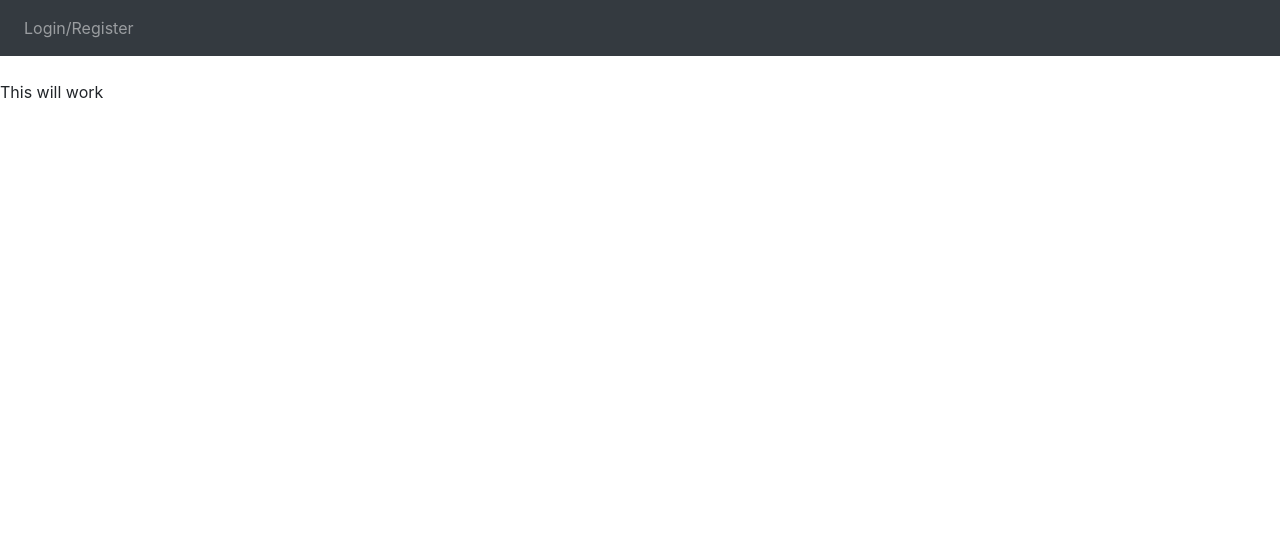
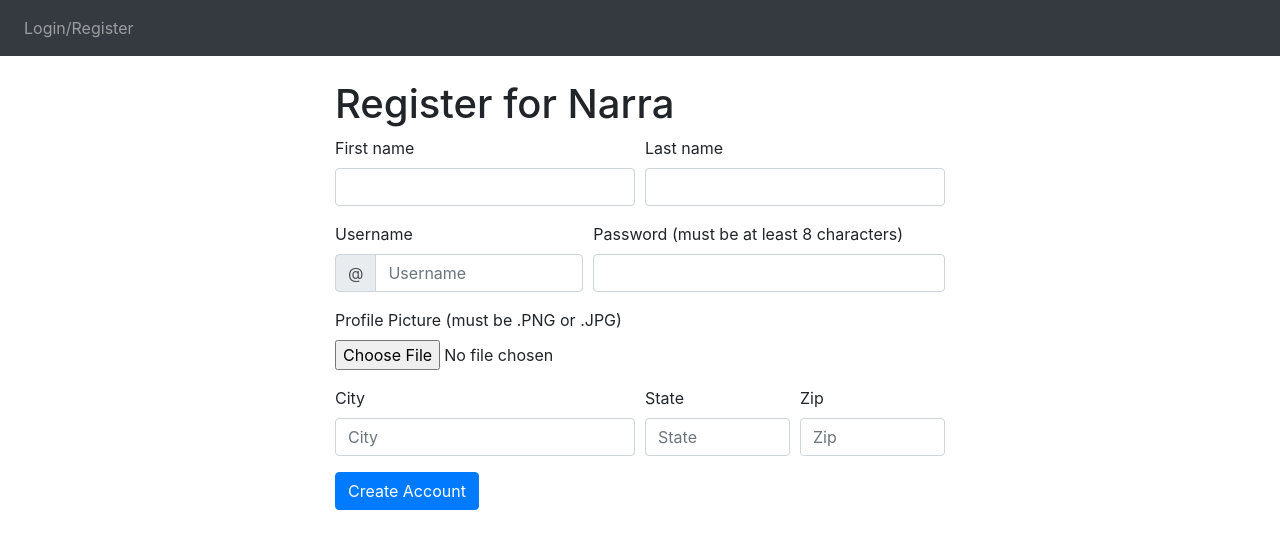
Before and after one commit to natalialuzuriaga/narra, a React (Create React App) app: page /register in a window 1280 px wide. Shown: the top 548 px of the page. Built offline with nearby package versions, Linux system fonts and the light colour scheme.

Commit message:
Merge register.component.js from the branch login-register

```diff
--- a/src/components/register.component.js
+++ b/src/components/register.component.js
@@ -1,12 +1,102 @@
 import React, { Component } from 'react';
-import { Link } from 'react-router-dom';
+import Form from 'react-bootstrap/Form';
+import Button from 'react-bootstrap/Button';
+import InputGroup from 'react-bootstrap/InputGroup';
+import { Col, Container } from 'react-bootstrap';
 
-export default class Navbar extends Component {
-    render(){
-        return(
-            <div>
-                <p>This will work</p>
-            </div>
+export default class Register extends Component {
+    render() {
+        return (
+            <Container className="w-50">
+                <h1>
+                    Register for Narra
+                </h1>
+
+                <Form>
+                    <Form.Row>
+                        <Form.Group as={Col} md="6">
+                            <Form.Label>First name</Form.Label>
+                            <Form.Control
+                                type="text"
+                                name="firstName"
+                            />
+                        </Form.Group>
+
+                        <Form.Group as={Col} md="6">
+                            <Form.Label>Last name</Form.Label>
+                            <Form.Control
+                                type="text"
+                                name="lastName"
+                            />
+                        </Form.Group>
+
+                    </Form.Row>
+
+                    <Form.Row>
+                        <Form.Group as={Col} md="5">
+                            <Form.Label>Username</Form.Label>
+                            <InputGroup>
+                                <InputGroup.Prepend>
+                                    <InputGroup.Text id="inputGroupPrepend">@</InputGroup.Text>
+                                </InputGroup.Prepend>
+                                <Form.Control
+                                type="text"
+                                placeholder="Username"
+                                name="username"
+                                />
+                            </InputGroup>
+                        </Form.Group>
+
+                        <Form.Group as={Col} md="7">
+                            <Form.Label>Password (must be at least 8 characters)</Form.Label>
+                            <Form.Control
+                                type="password"
+                                name="password"
+                            />
+                        </Form.Group>
+                    </Form.Row>
+
+                    <div className="mb-3">
+                        <Form.File>
+                            <Form.File.Label>Profile Picture (must be .PNG or .JPG)</Form.File.Label>
+                            <Form.File.Input />
+                        </Form.File>
+                    </div>
+
+                    <Form.Row>
+                        <Form.Group as={Col} md="6">
+                            <Form.Label>City</Form.Label>
+                            <Form.Control
+                                type="text"
+                                placeholder="City"
+                                name="city"
+                            />
+                        </Form.Group>
+
+                        <Form.Group as={Col} md="3">
+                            <Form.Label>State</Form.Label>
+                            <Form.Control
+                                type="text"
+                                placeholder="State"
+                                name="state"
+                            />
+                        </Form.Group>
+
+                        <Form.Group as={Col} md="3">
+                            <Form.Label>Zip</Form.Label>
+                            <Form.Control
+                                type="text"
+                                placeholder="Zip"
+                                name="zip"
+                            />
+                        </Form.Group>
+                    </Form.Row>
+
+                    <Button type="submit">Create Account</Button>
+
+                </Form>
+
+            </Container>
         );
     }
 }
```
